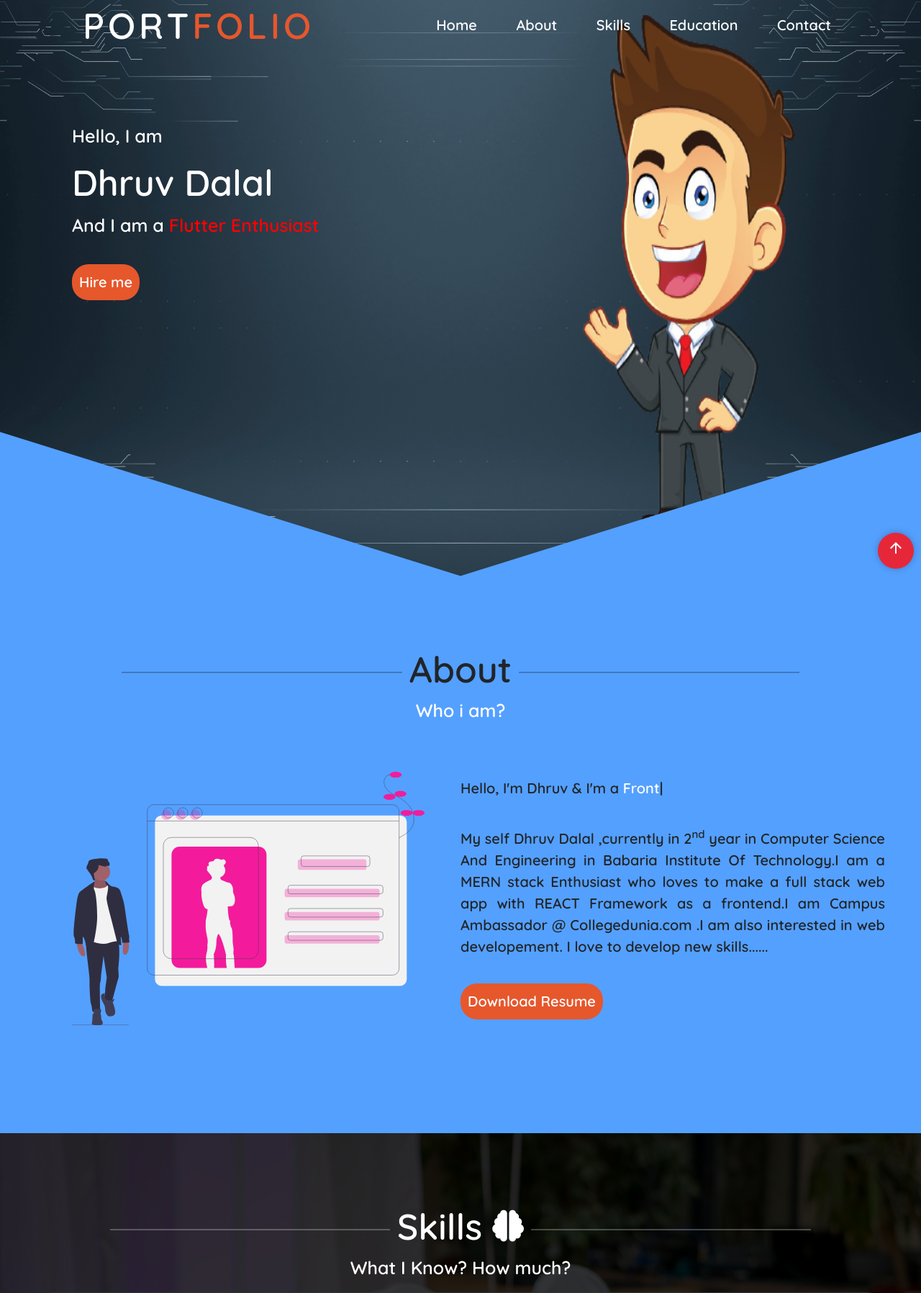
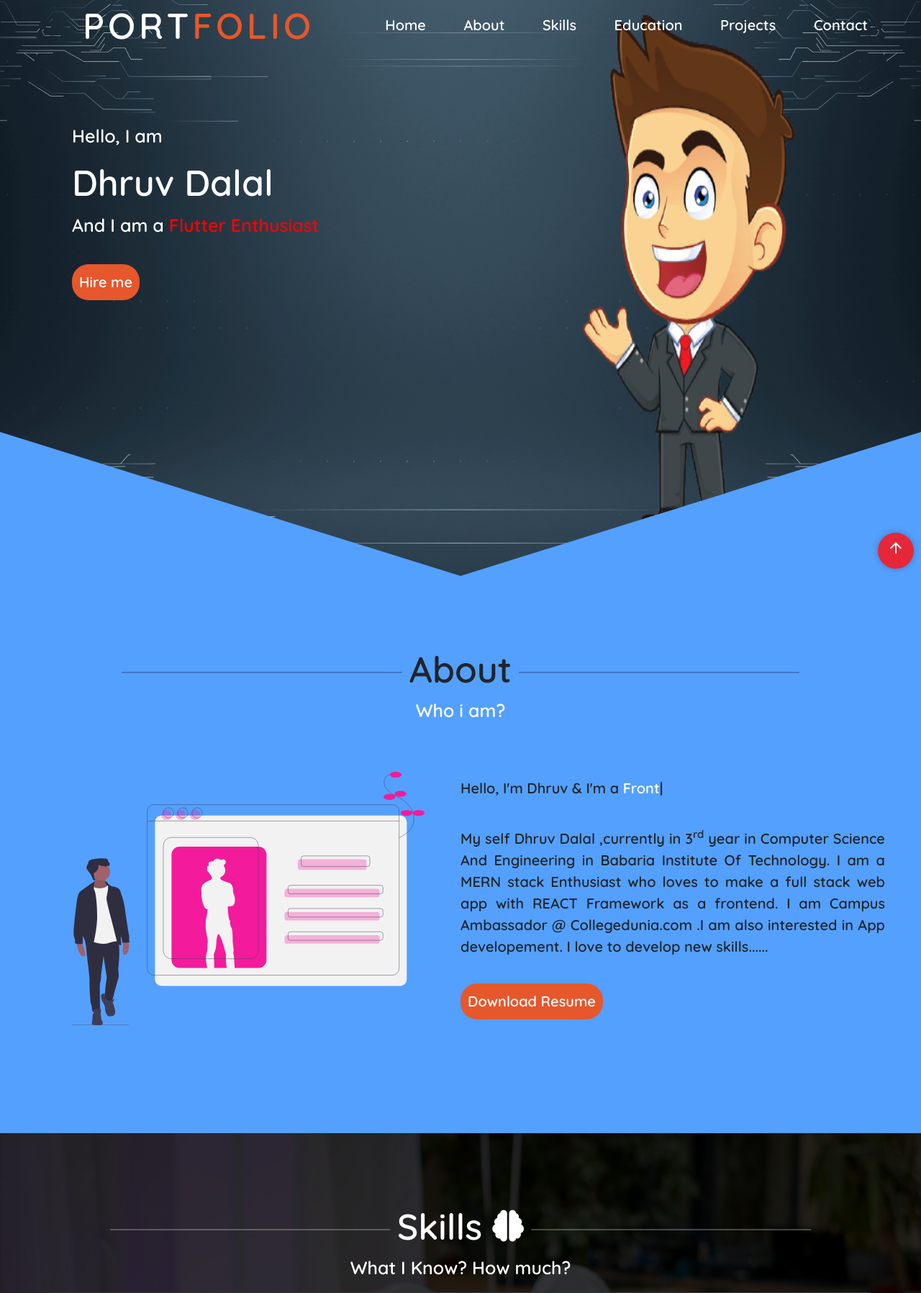
Before and after one commit to dhruv2442/Portfolio-Dhruv_Dalal, a PHP site: page / in a window 1280 px wide. Shown: the top 1796 px of the page at 72% size. Run offline with PHP 8.4, Linux system fonts and the light colour scheme; some libraries are stand-ins or nearby versions.

Commit message:
project in sidenav

```diff
--- a/css/media.css
+++ b/css/media.css
@@ -265,7 +265,7 @@
     .menu a {
       padding: 10px 5px;
       margin: 5px 2px;
-      font-size: 15px;
+      font-size: 13px;
     }
     .logo {
       padding-left: 40px;
--- a/css/style.css
+++ b/css/style.css
@@ -64,13 +64,13 @@ clip-path: polygon(50% 0%, 100% 0, 100% 75%, 50% 100%, 0% 75%, 0 0);
   color: rgb(230, 87, 44);
 }
 .menu {
-  margin-right: 100px;
+  margin-right: 50px;
 }
 .menu a {
   color: white;
   text-decoration: none;
   padding: 10px 20px;
-  margin: 5px;
+  margin: 4px;
   font-size: 20px;
   font-weight: bolder;
 }
@@ -119,6 +119,8 @@ nav {
 #edu,
 #contact {
   padding: 100px 50px;
+  border: none;
+  outline: none;
 }
 .section-info {
   font-weight: bold;
@@ -217,7 +219,7 @@ progress {
 .fa-heart{
  color: #FF0000;
 }
-#edu{
+#edu ,#edu2{
   background: #54a0ff;
   padding: 80px 50px;
 }
--- a/index.html
+++ b/index.html
@@ -31,6 +31,7 @@
         <a href="#about">About</a>
         <a href="#skills">Skills</a>
         <a href="#edu">Education</a>
+        <a href="#edu2">Projects</a>
         <a href="#contact">Contact</a>
       </div>
     </nav>
@@ -48,6 +49,7 @@
     <a href="#about">About</a>
     <a href="#skills">Skills</a>
     <a href="#edu">Education</a>
+    <a href="#edu2">Projects</a>
     <a href="#contact">Contact</a>
   </section>
   <section id="about" data-aos="fade-down">
@@ -68,9 +70,9 @@
         <p id="p1">Hello, I'm Dhruv & I'm a <span id="ani" style="color: white"></span></p>
         <br />
         <p id="p2">
-          My self Dhruv Dalal ,currently in 2<sup>nd</sup> year in Computer Science And Engineering in Babaria Institute
-          Of Technology.I am a MERN stack Enthusiast who loves to make a full stack web app with REACT Framework as a
-          frontend.I am Campus Ambassador @ Collegedunia.com .I am also interested in web developement. I love to
+          My self Dhruv Dalal ,currently in 3<sup>rd</sup> year in Computer Science And Engineering in Babaria Institute
+          Of Technology. I am a MERN stack Enthusiast who loves to make a full stack web app with REACT Framework as a
+          frontend. I am Campus Ambassador @ Collegedunia.com .I am also interested in App developement. I love to
           develop new skills......
         </p>
         <button class="c-btn"> <a target="blanck"
@@ -195,7 +197,7 @@
       </div>
     </div>
   </section>
-  <section id="edu" data-aos="fade-down">
+  <section id="edu2" data-aos="fade-down">
     <div class="section-info">
       <div class="heading">
         <hr />
```
